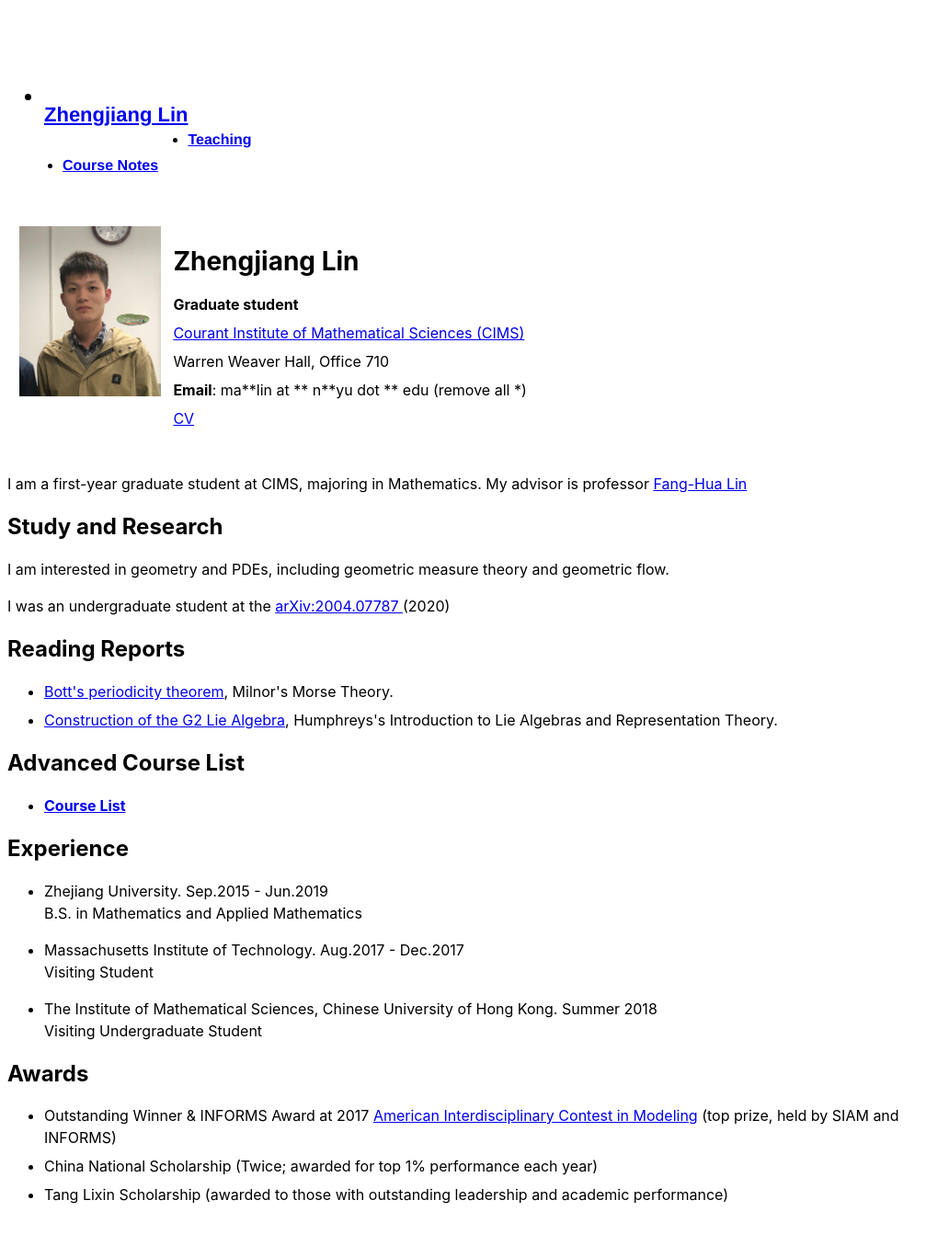
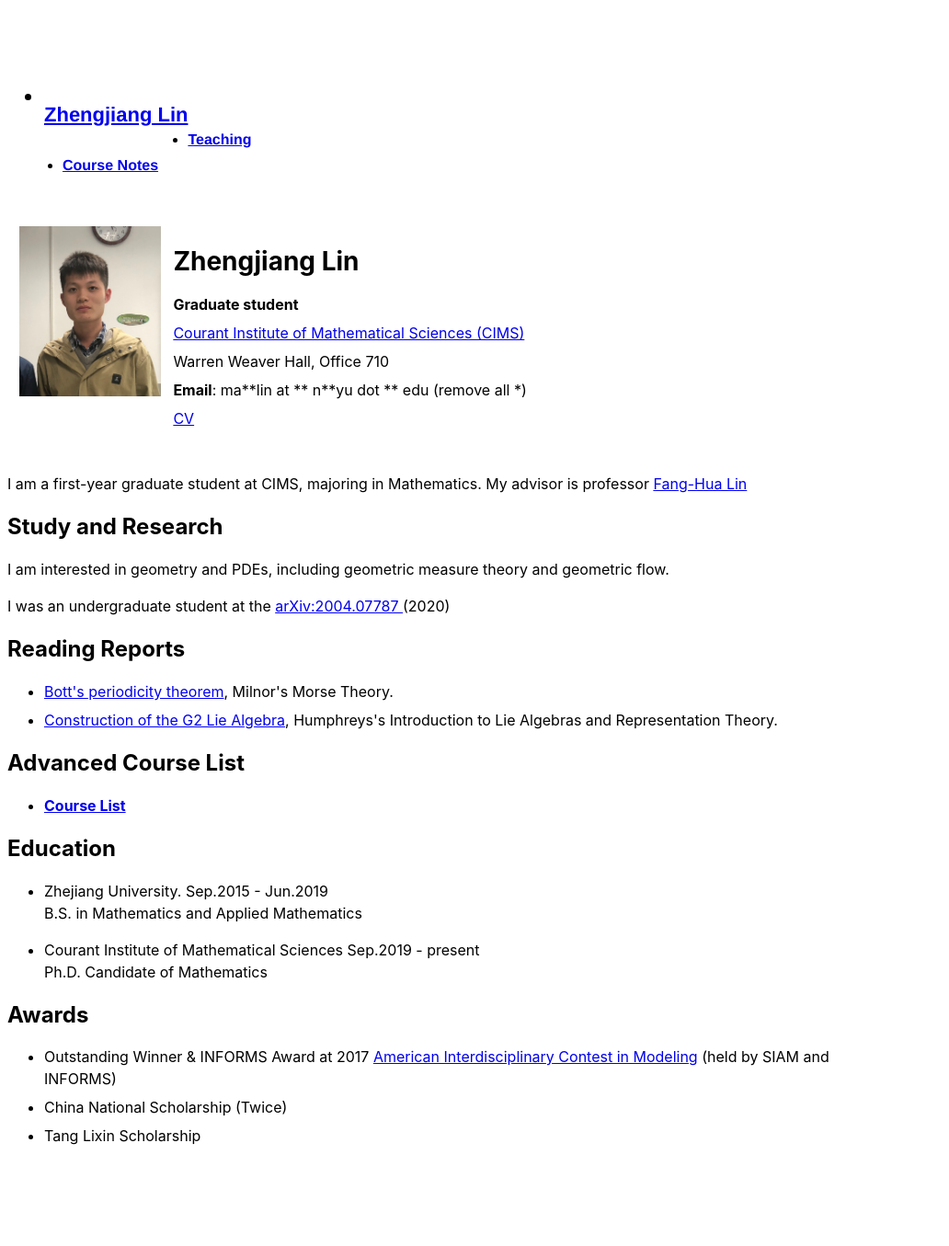
Before and after one commit to Acrescent/Acrescent.github.io, a Jekyll site: the page built from index.html, in a window 1280 px wide. Shown: the whole page at 92% size, without its empty margins (0-1032 px from the left). Built offline with Jekyll 4.4.1, drawn with Linux system fonts in a browser that asks for light colours; after the commit the page ends 1291 px from its top, so only the background shows below that.

Commit message:
Update index.html

```diff
--- a/index.html
+++ b/index.html
@@ -51,7 +51,7 @@ I was an undergraduate student at the <a href="http://www.math.zju.edu.cn/mathen
   <li> <a href="data/pdf/Course_list_zjlin.pdf">Course List</a>
 </ul>
 
-<h2>Experience</h2>
+<h2>Education</h2>
 <ul>
   <li>
     <p>
@@ -60,22 +60,17 @@ I was an undergraduate student at the <a href="http://www.math.zju.edu.cn/mathen
     </p>
   <li>
     <p>
-      Massachusetts Institute of Technology. Aug.2017 - Dec.2017 </br>
-      Visiting Student
-    </p>
-  <li>
-    <p>
-      The Institute of Mathematical Sciences, Chinese University of Hong Kong. Summer 2018</br>
-      Visiting Undergraduate Student
+      Courant Institute of Mathematical Sciences  Sep.2019 - present </br>
+      Ph.D. Candidate of Mathematics
     </p>
 </ul>
 
 
 <h2>Awards</h2>
 <ul>
-  <li> Outstanding Winner & INFORMS Award</a> at 2017 <a href="https://www.comap.com/undergraduate/contests/index.html">American Interdisciplinary Contest in Modeling</a> (top prize, held by SIAM and INFORMS)
-  <li> China National Scholarship (Twice; awarded for top 1% performance each year)
-  <li> Tang Lixin Scholarship (awarded to those with outstanding leadership and academic performance)
+  <li> Outstanding Winner & INFORMS Award</a> at 2017 <a href="https://www.comap.com/undergraduate/contests/index.html">American Interdisciplinary Contest in Modeling</a> (held by SIAM and INFORMS)
+  <li> China National Scholarship (Twice)
+  <li> Tang Lixin Scholarship
 </ul>
 
 </div>
```
